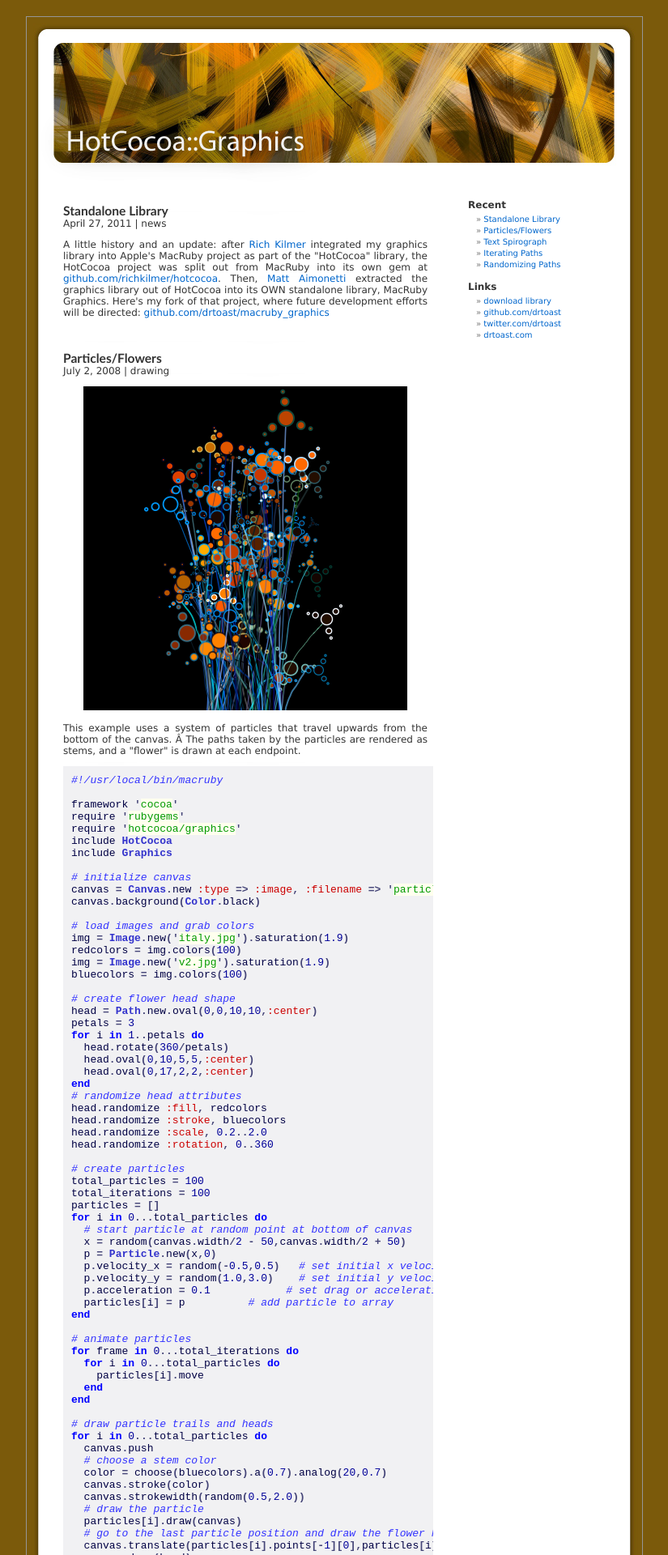
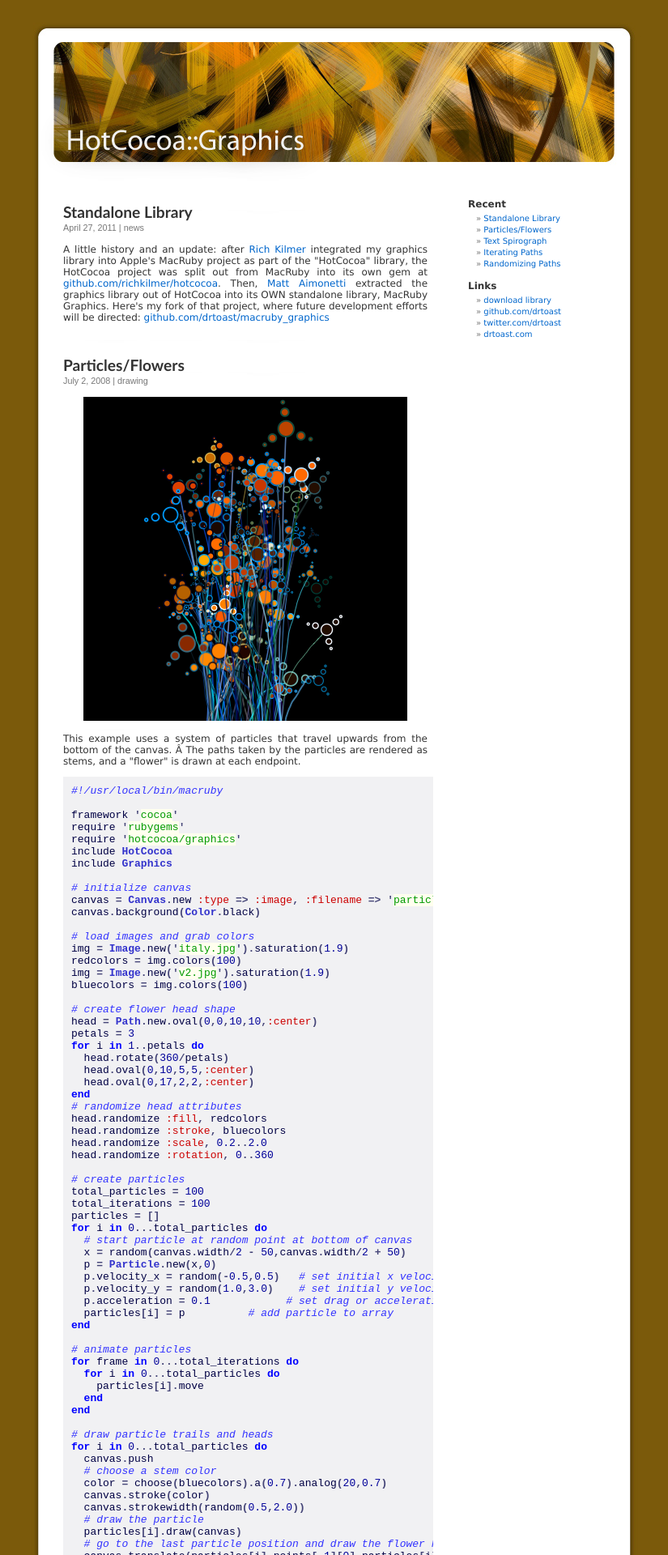
Before and after one commit to drtoast/hcg.drtoast.com, a Jekyll site: the page built from index.html, in a window 1280 px wide. Shown: the top 1920 px of the page at 81% size, without its empty margins (227-1052 px from the left). Built offline with Jekyll 4.4.1, drawn with Linux system fonts in a browser that asks for light colours; Markdown is read by kramdown in place of the engine named in the settings; the list of posts is cut into pages by our own code.

Commit message:
remove page border

```diff
--- a/_includes/post.html
+++ b/_includes/post.html
@@ -1,6 +1,6 @@
 <div id="post">
-  <h3 class='entry-title'>{{ page.title }}</h3>
-  <span class='entry-meta'>{{ page.date | date: "%B %-d, %Y" }} | {{ page.tags | category_links }}</span><br />
+  <h2 class='entry-title'>{{ page.title }}</h2>
+  <small>{{ page.date | date: "%B %-d, %Y" }} | {{ page.tags | category_links }}</small><br />
 
   <p>{{ content }}</p>
 </div>
--- a/css/wordpress.css
+++ b/css/wordpress.css
@@ -30,7 +30,7 @@ body {
 
 #page {
 	background-color: white;
-	border: 1px solid #959596;
+	border: none;
 	text-align: left;
 	}
 
@@ -218,7 +218,6 @@ body {
 	margin: 20px auto;
 	padding: 0;
 	width: 760px;
-	border: 1px solid #959596;
 	}
 
 #header {
--- a/index.html
+++ b/index.html
@@ -1,12 +1,12 @@
 ---
 layout: default
-title: toast haiku
+title: HotCocoa::Graphics
 ---
 
 {% for post in paginator.posts %}
   <div class='post'>
-    <h3 class='entry-title'><a href="{{ post.url }}">{{ post.title }}</a></h3>
-    <span class='entry-meta'>{{ post.date | date: "%B %-d, %Y" }} | {{ post.tags | category_links }}</span>
+    <h2 class='entry-title'><a href="{{ post.url }}">{{ post.title }}</a></h2>
+    <small>{{ post.date | date: "%B %-d, %Y" }} | {{ post.tags | category_links }}</small>
     <p>{{ post.content }}</p>
   </div>
 {% endfor %}
```
Also changed, not shown: 17 other files.
